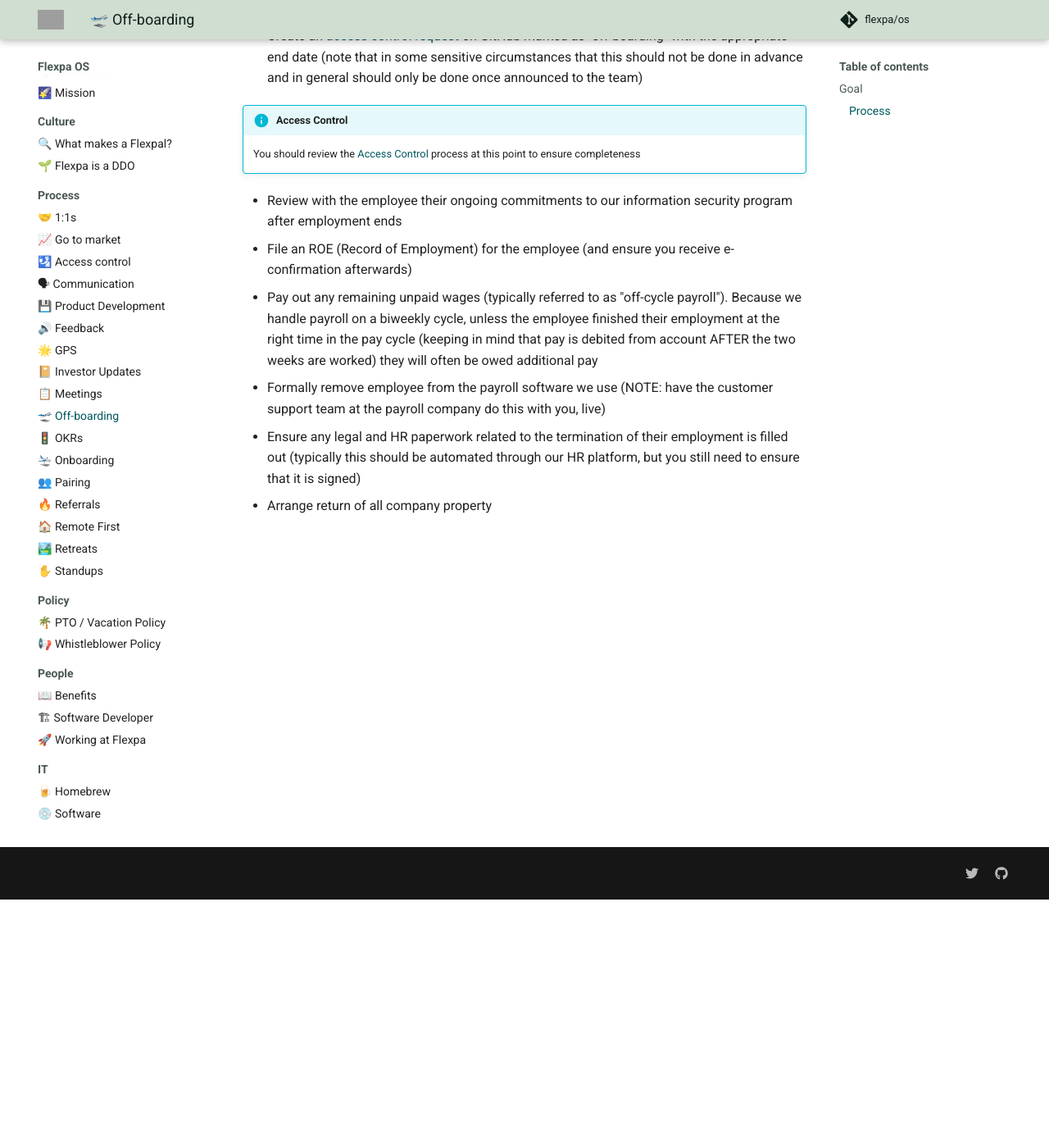
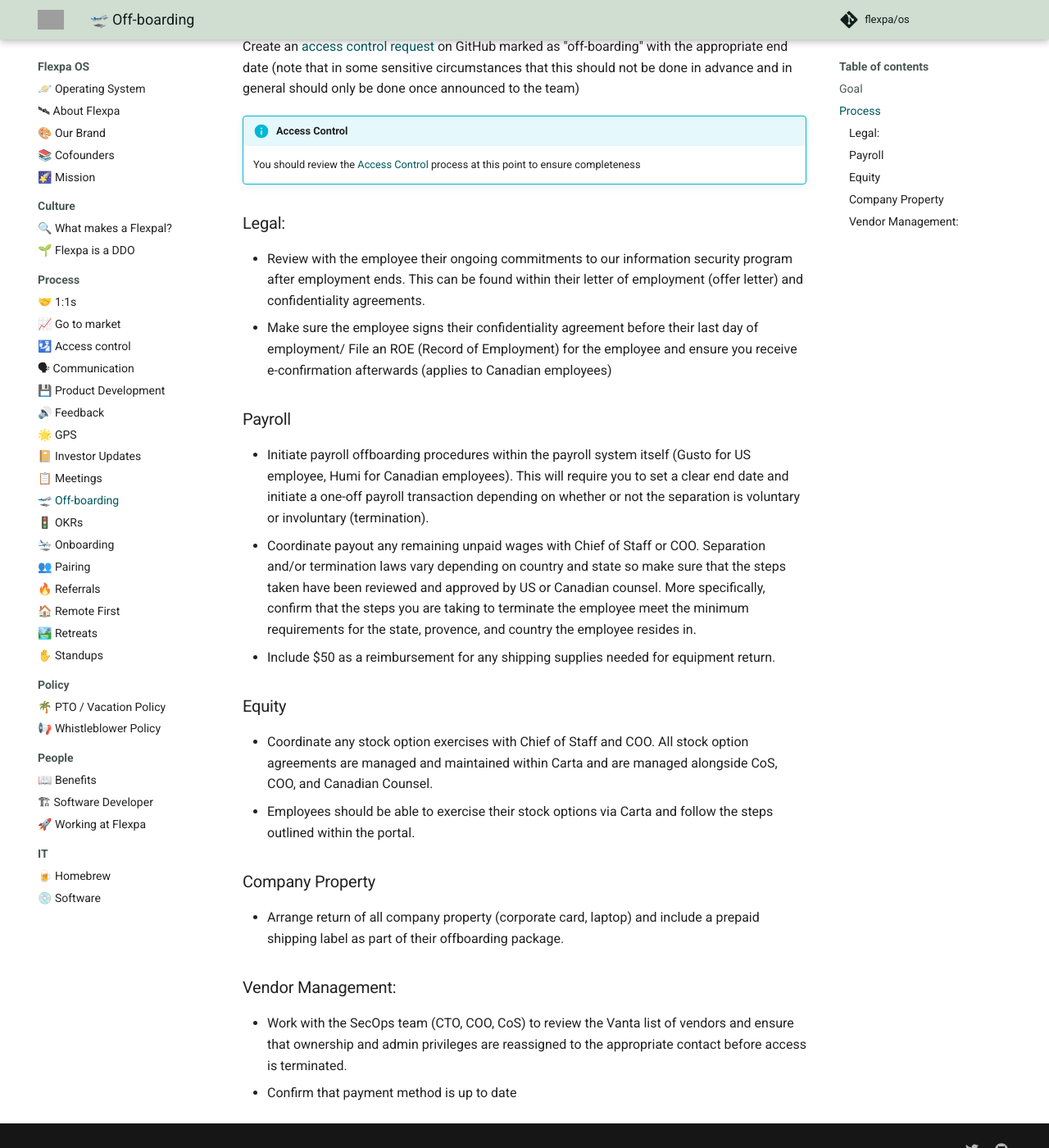
Before and after one commit to flexpa/os, an MkDocs documentation site: the page built from docs/process/offboarding.md, in a window 1280 px wide and 1400 px high, scrolled down 303 px. Shown: the whole window at 82% size. Built offline with MkDocs 1.6.1 and Material for MkDocs 9.7.7, drawn with Linux system fonts in a browser that asks for light colours; comment, search, counter and statistics services are not loaded; grey boxes are pictures that could not be loaded.

Commit message:
Update offboarding.md
Updates offboarding procedures to current workflow and process

```diff
--- a/docs/process/offboarding.md
+++ b/docs/process/offboarding.md
@@ -4,16 +4,30 @@
 
 Ensure that we are ending employment with the appropriate diligence and correctness.
 
-### Process
-
-* Create an [access control request](./access-control.md) on GitHub marked as "off-boarding" with the appropriate end date (note that in some sensitive circumstances that this should not be done in advance and in general should only be done once announced to the team)
+## Process
+Create an [access control request](./access-control.md) on GitHub marked as "off-boarding" with the appropriate end date (note that in some sensitive circumstances that this should not be done in advance and in general should only be done once announced to the team)
 
 !!! info "Access Control"
     You should review the [Access Control](./access-control.md) process at this point to ensure completeness
 
-* Review with the employee their ongoing commitments to our information security program after employment ends
-* File an ROE (Record of Employment) for the employee (and ensure you receive e-confirmation afterwards)
-* Pay out any remaining unpaid wages (typically referred to as "off-cycle payroll"). Because we handle payroll on a biweekly cycle, unless the employee finished their employment at the right time in the pay cycle (keeping in mind that pay is debited from account AFTER the two weeks are worked) they will often be owed additional pay
-* Formally remove employee from the payroll software we use (NOTE: have the customer support team at the payroll company do this with you, live)
-* Ensure any legal and HR paperwork related to the termination of their employment is filled out (typically this should be automated through our HR platform, but you still need to ensure that it is signed)
-* Arrange return of all company property
+### Legal:
+
+* Review with the employee their ongoing commitments to our information security program after employment ends. This can be found within their letter of employment (offer letter) and confidentiality agreements.
+* Make sure the employee signs their confidentiality agreement before their last day of employment/
+File an ROE (Record of Employment) for the employee and ensure you receive e-confirmation afterwards (applies to Canadian employees)
+
+### Payroll
+* Initiate payroll offboarding procedures within the payroll system itself (Gusto for US employee, Humi for Canadian employees). This will require you to set a clear end date and initiate a one-off payroll transaction depending on whether or not the separation is voluntary or involuntary (termination).
+* Coordinate payout any remaining unpaid wages with Chief of Staff or COO. Separation and/or termination laws vary depending on country and state so make sure that the steps taken have been reviewed and approved by US or Canadian counsel. More specifically, confirm that the steps you are taking to terminate the employee meet the minimum requirements for the state, provence, and country the employee resides in.
+* Include $50 as a reimbursement for any shipping supplies needed for equipment return.
+
+### Equity
+* Coordinate any stock option exercises with Chief of Staff and COO. All stock option agreements are managed and maintained within Carta and are managed alongside CoS, COO, and Canadian Counsel.
+* Employees should be able to exercise their stock options via Carta and follow the steps outlined within the portal.
+
+### Company Property
+* Arrange return of all company property (corporate card, laptop) and include a prepaid shipping label as part of their offboarding package.
+
+### Vendor Management:
+* Work with the SecOps team (CTO, COO, CoS) to review the Vanta list of vendors and ensure that ownership and admin privileges are reassigned to the appropriate contact before access is terminated.
+* Confirm that payment method is up to date
```
